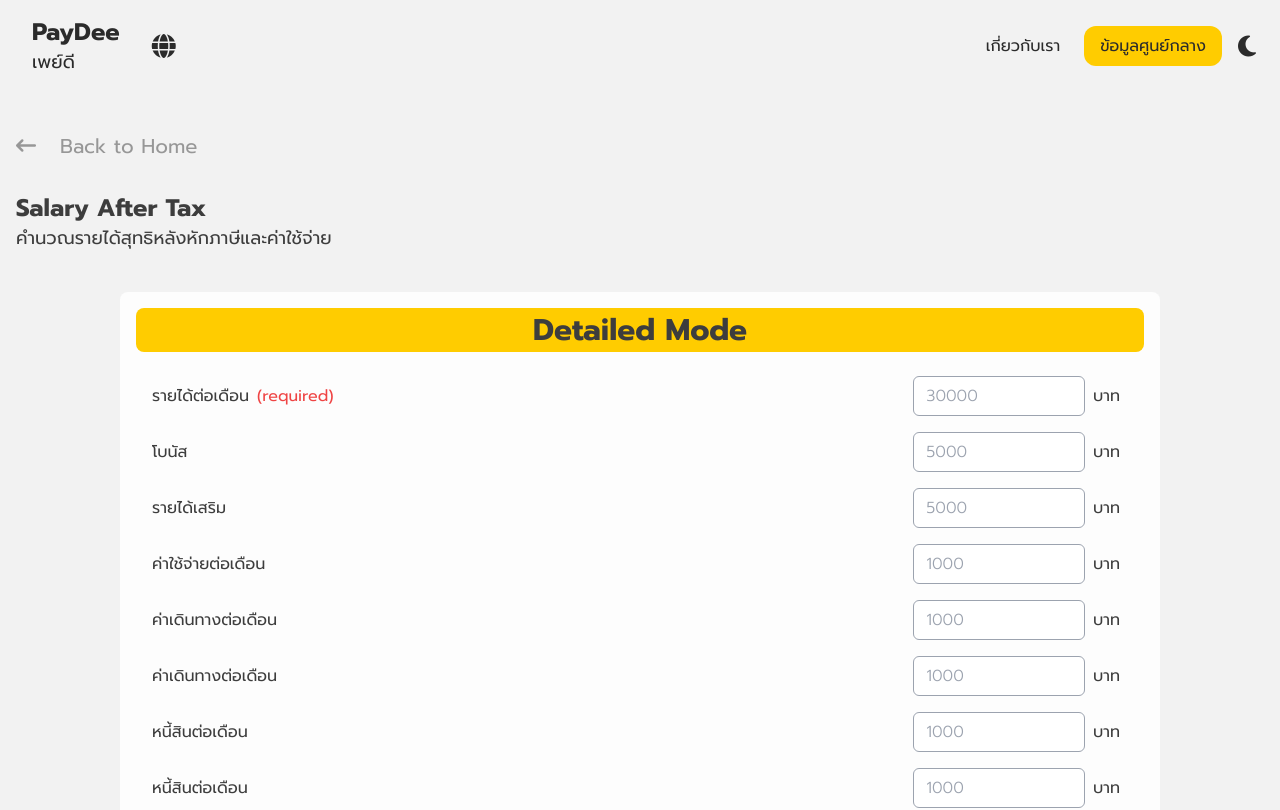
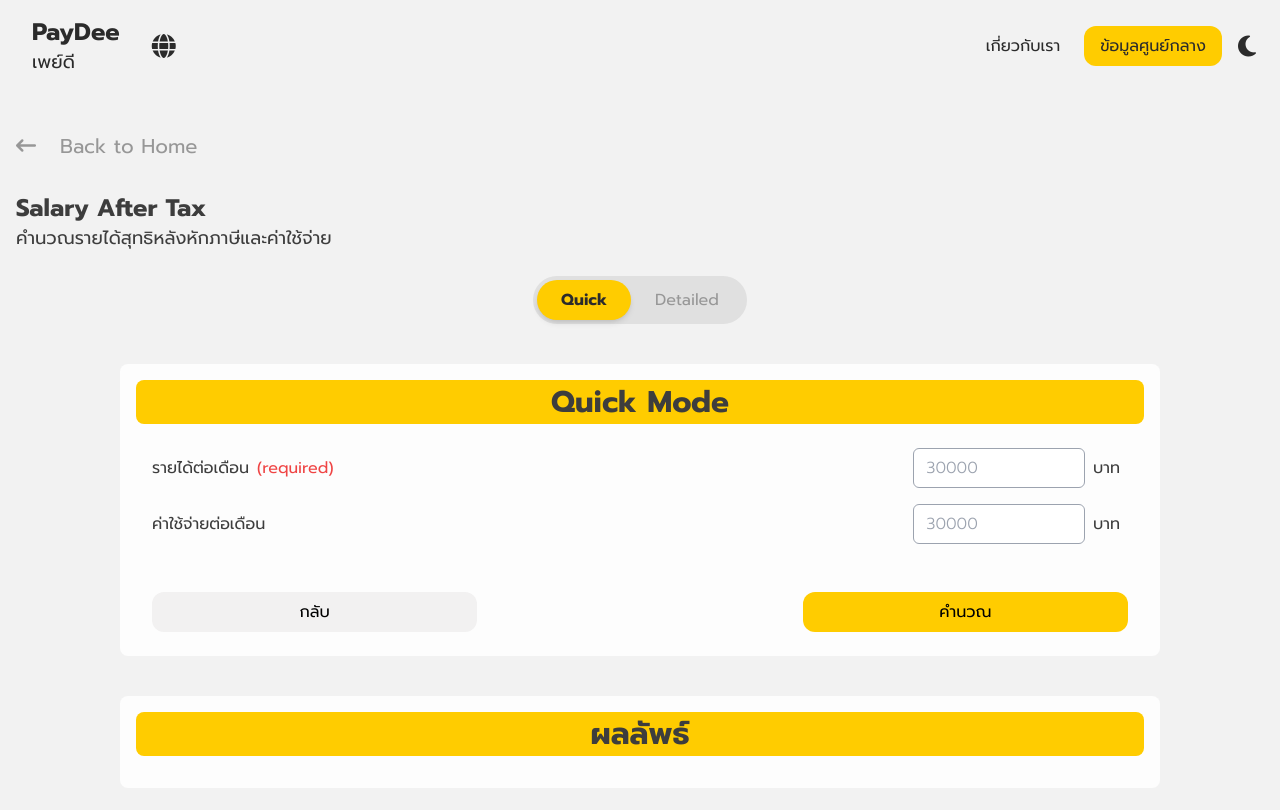
Before and after one commit to BossTheDev2209/paydee, a React (Vite) app: page /salary-aftertax in a window 1280 px wide. Shown: the top 810 px of the page. Built offline with nearby package versions, Linux system fonts and the light colour scheme; a web font is replaced by a local one.

Commit message:
change mode switch button (apple toggle)

```diff
--- a/src/layout/Footer.jsx
+++ b/src/layout/Footer.jsx
@@ -20,7 +20,6 @@ export default function Footer() {
     <footer className="w-full bg-[#fdfdfd] dark:bg-[#2b2b2b] text-[#2b2b2b] dark:text-[#f2f1f1] transition-colors duration-300 border-t border-[#e0e0e0] dark:border-[#3d3d3d]">
       <div className="max-w-6xl mx-auto px-4 py-12">
         <div className="flex flex-col md:flex-row gap-8">
-                    {/* Brand Section */}
           <div className="md:w-1/3 space-y-4">
             <h2 className="text-2xl font-bold">PayDee</h2>
             <p className="text-lg">เพย์ดี</p>
@@ -29,10 +28,8 @@ export default function Footer() {
             </p>
           </div>
 
-                    {/* Divider (Mobile: horizontal | Desktop: vertical) */}
           <div className="border-t border-[#e0e0e0] dark:border-[#3d3d3d] md:border-t-0 md:border-l md:mx-4"></div>
 
-                    {/* Links */}
           <div className="md:w-2/3 grid grid-cols-2 gap-8">
             {Object.entries(footerLinks).map(([category, links]) => (
               <div key={category} className="space-y-4">
@@ -54,7 +51,6 @@ export default function Footer() {
           </div>
         </div>
 
-                {/* Bottom Section */}
         <div className="mt-12 pt-8 border-t border-[#e0e0e0] dark:border-[#3d3d3d] flex flex-col md:flex-row justify-between items-center gap-4">
           <p className="text-sm text-[#2b2b2b]/70 dark:text-[#f2f1f1]/70">
             © {currentYear} PayDee. All rights reserved.
--- a/src/views/Home.jsx
+++ b/src/views/Home.jsx
@@ -69,12 +69,12 @@ export default function Home() {
         </p>
 
         <div className="flex flex-col sm:flex-row gap-4 w-full max-w-xl justify-center">
-          <button className="flex items-center justify-center px-6 py-3 bg-[#e0e0e0] dark:bg-[#4a4a4a] text-[#3d3d3d] dark:text-[#f2f1f1] rounded-lg font-medium hover:bg-[#d0d0d0] transition-colors w-full sm:w-auto min-w-[200px]" onClick={() => document.getElementById('calculators')?.scrollIntoView({ behavior: 'smooth' })}>
+          <button className="flex items-center justify-center px-6 py-3 bg-[#e0e0e0] dark:bg-[#4a4a4a] text-[#3d3d3d] dark:text-[#f2f1f1] rounded-lg font-medium hover:bg-[#d0d0d0] transition-colors hover:scale-[1.02] active:scale-[0.98] transition-transform duration-300 ease-in-out w-full sm:w-auto min-w-[200px]" onClick={() => document.getElementById('calculators')?.scrollIntoView({ behavior: 'smooth' })}>
             <span>เลือกเครื่องคำนวณ</span>
           </button>
 
           <Link to="/financial" className="w-full sm:w-auto">
-            <button className="w-full px-6 py-3 bg-[#ffcc00] text-[#2b2b2b] rounded-lg font-bold hover:bg-[#e6b800] transition-colors shadow-sm min-w-[200px]">
+            <button className="w-full px-6 py-3 bg-[#ffcc00] text-[#2b2b2b] rounded-lg font-bold hover:bg-[#e6b800] hover:scale-[1.02] active:scale-[0.98] transition-transform duration-300 ease-in-out shadow-sm min-w-[200px]">
               ไปกรอก ข้อมูลศูนย์กลาง
             </button>
           </Link>
--- a/src/views/SalaryAfterTax.jsx
+++ b/src/views/SalaryAfterTax.jsx
@@ -4,11 +4,16 @@ import DetailedMode from "./salary-tab/DetailedMode";
 import { Link, useSearchParams } from "react-router-dom";
 
 export default function SalaryAfterTax() {
-  const [params] = useSearchParams();
-  const Mode = params.get("mode");
-  const [mode, setMode] = useState("quick");
+  const [params, setParams] = useSearchParams();
+  const modeParam = params.get("mode");
+  const currentMode = modeParam === "detailed" ? "detailed" : "quick";
   const [loading, setLoading] = useState(false);
   const [result, setResult] = useState(null);
+
+  const handleModeChange = (newMode) => {
+    setParams({ mode: newMode });
+    setResult(null); // Clear result when switching modes
+  };
 
   const calculate = (values, mode) => {
     setLoading(true);
@@ -69,7 +74,30 @@ export default function SalaryAfterTax() {
       <div className="w-full flex justify-center">
         {/* personal detail */}
         <section className="w-full md:w-10/12">
-          {Mode === "quick" ? (
+          <div className="flex justify-center my-6">
+            <div className="bg-[#e0e0e0] dark:bg-[#4a4a4a] p-1 rounded-full flex">
+              <button
+                onClick={() => handleModeChange("quick")}
+                className={`px-6 py-2 rounded-full transition-all duration-300 ${currentMode === "quick"
+                    ? "bg-[#ffcc00] text-[#2b2b2b] font-bold shadow-md"
+                    : "text-[#979797] hover:text-[#3d3d3d] dark:hover:text-[#f2f1f1]"
+                  }`}
+              >
+                Quick
+              </button>
+              <button
+                onClick={() => handleModeChange("detailed")}
+                className={`px-6 py-2 rounded-full transition-all duration-300 ${currentMode === "detailed"
+                    ? "bg-[#ffcc00] text-[#2b2b2b] font-bold shadow-md"
+                    : "text-[#979797] hover:text-[#3d3d3d] dark:hover:text-[#f2f1f1]"
+                  }`}
+              >
+                Detailed
+              </button>
+            </div>
+          </div>
+
+          {currentMode === "quick" ? (
             <QuickMode
               key="quick"
               calculate={(values) => calculate(values, "quick")}
--- a/src/views/SavingGoal.jsx
+++ b/src/views/SavingGoal.jsx
@@ -28,12 +28,17 @@ function formatDuration(days) {
 }
 
 export default function SavingGoal() {
-  const [params] = useSearchParams();
-  const Mode = params.get("mode");
-  const [mode, setMode] = useState("quick");
+  const [params, setParams] = useSearchParams();
+  const modeParam = params.get("mode");
+  const currentMode = modeParam === "detailed" ? "detailed" : "quick";
   const [loading, setLoading] = useState(false);
   const [result, setResult] = useState(null);
   const today = new Date();
+
+  const handleModeChange = (newMode) => {
+    setParams({ mode: newMode });
+    setResult(null); // Clear result when switching modes
+  };
 
   const calculate = (values, mode) => {
     setLoading(true);
@@ -132,17 +137,40 @@ export default function SavingGoal() {
       <div className="w-full flex justify-center">
         {/* personal detail */}
         <section className="w-full md:w-10/12">
-          {Mode === "quick" ? (
+          <div className="flex justify-center my-6">
+            <div className="bg-[#e0e0e0] dark:bg-[#4a4a4a] p-1 rounded-full flex">
+              <button
+                onClick={() => handleModeChange("quick")}
+                className={`px-6 py-2 rounded-full transition-all duration-300 ${currentMode === "quick"
+                    ? "bg-[#ffcc00] text-[#2b2b2b] font-bold shadow-md"
+                    : "text-[#979797] hover:text-[#3d3d3d] dark:hover:text-[#f2f1f1]"
+                  }`}
+              >
+                Quick
+              </button>
+              <button
+                onClick={() => handleModeChange("detailed")}
+                className={`px-6 py-2 rounded-full transition-all duration-300 ${currentMode === "detailed"
+                    ? "bg-[#ffcc00] text-[#2b2b2b] font-bold shadow-md"
+                    : "text-[#979797] hover:text-[#3d3d3d] dark:hover:text-[#f2f1f1]"
+                  }`}
+              >
+                Detailed
+              </button>
+            </div>
+          </div>
+
+          {currentMode === "quick" ? (
             <QuickMode
               key="quick"
               calculate={calculate}
-              // switchMode={() => setMode("detailed")}
+            // switchMode={() => setMode("detailed")}
             />
           ) : (
             <DetailedMode
               key="detailed"
               calculate={calculate}
-              // switchMode={() => setMode("quick")}
+            // switchMode={() => setMode("quick")}
             />
           )}
 
@@ -215,7 +243,7 @@ export default function SavingGoal() {
                     </p>
 
 
-                    <hr className="my-4"/>
+                    <hr className="my-4" />
                     <p className="text-lg md:text-2xl font-semibold flex flex-wrap justify-between pad-main text-[#52b2bf]">
                       สิ่งที่แนะนำ
                     </p>
```
Lines whose indentation alone changed are shown as unchanged.
